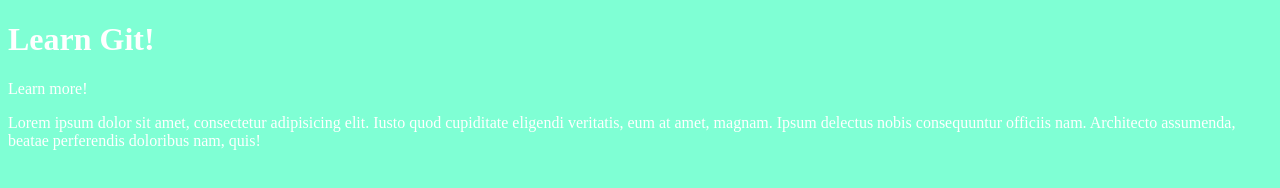
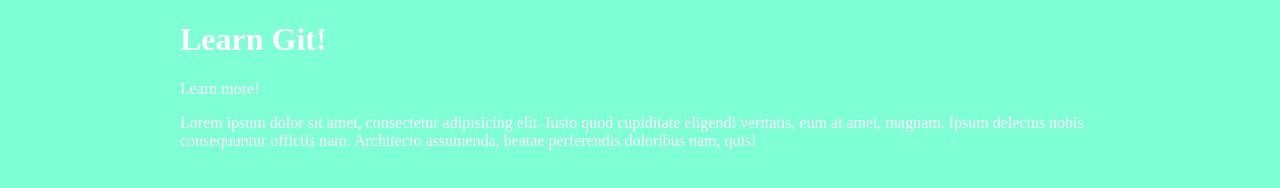
Before and after one commit to haineko/test, a plain HTML site: page index.html in a window 1280 px wide. Drawn offline with Linux system fonts and the light colour scheme.

Commit message:
set body width and margin

```diff
--- a/style.css
+++ b/style.css
@@ -1,5 +1,7 @@
 body{
     background-color: aquamarine;
+    width: 920px;
+    margin:  0 auto;
 }
 h1, p{
     color: white;
```
